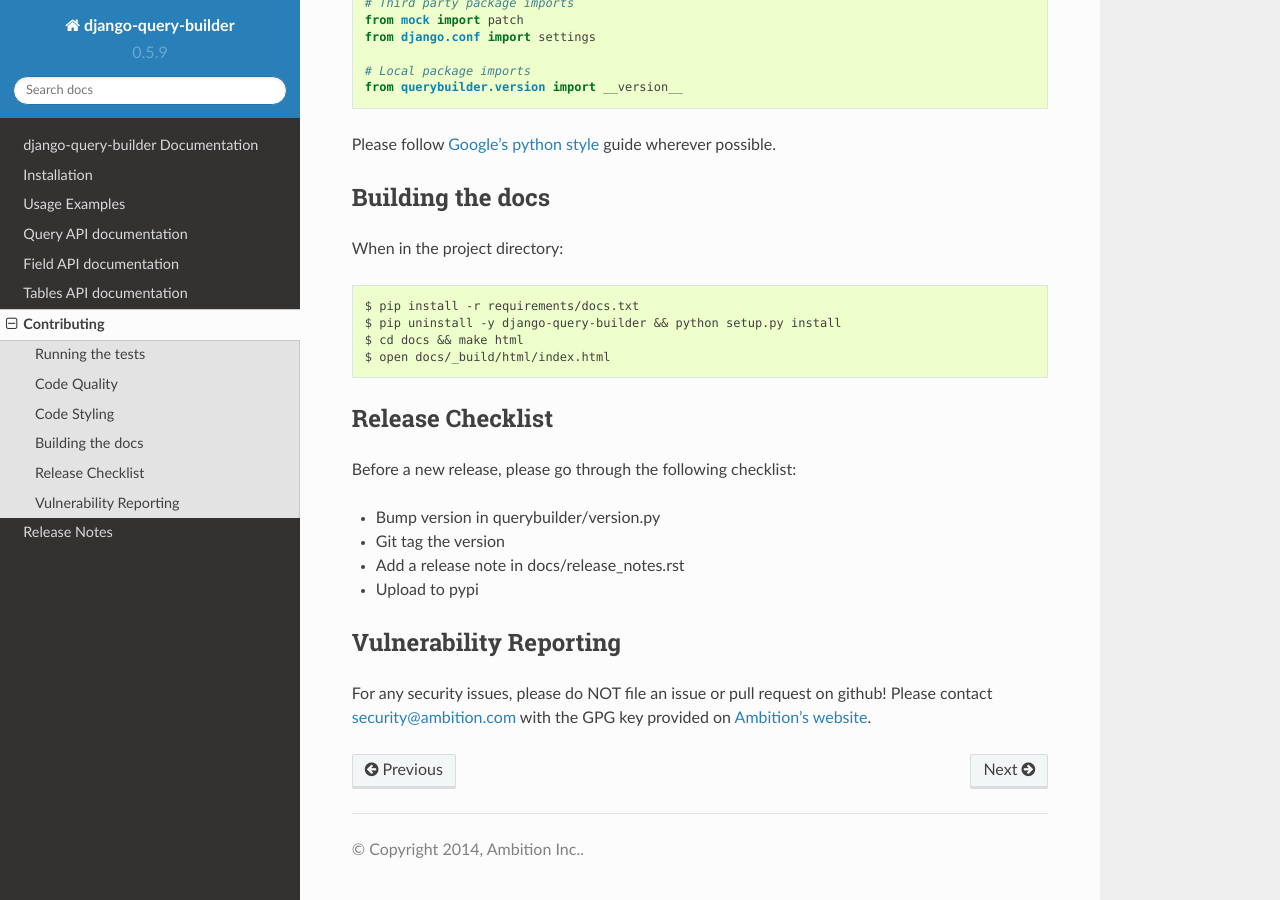
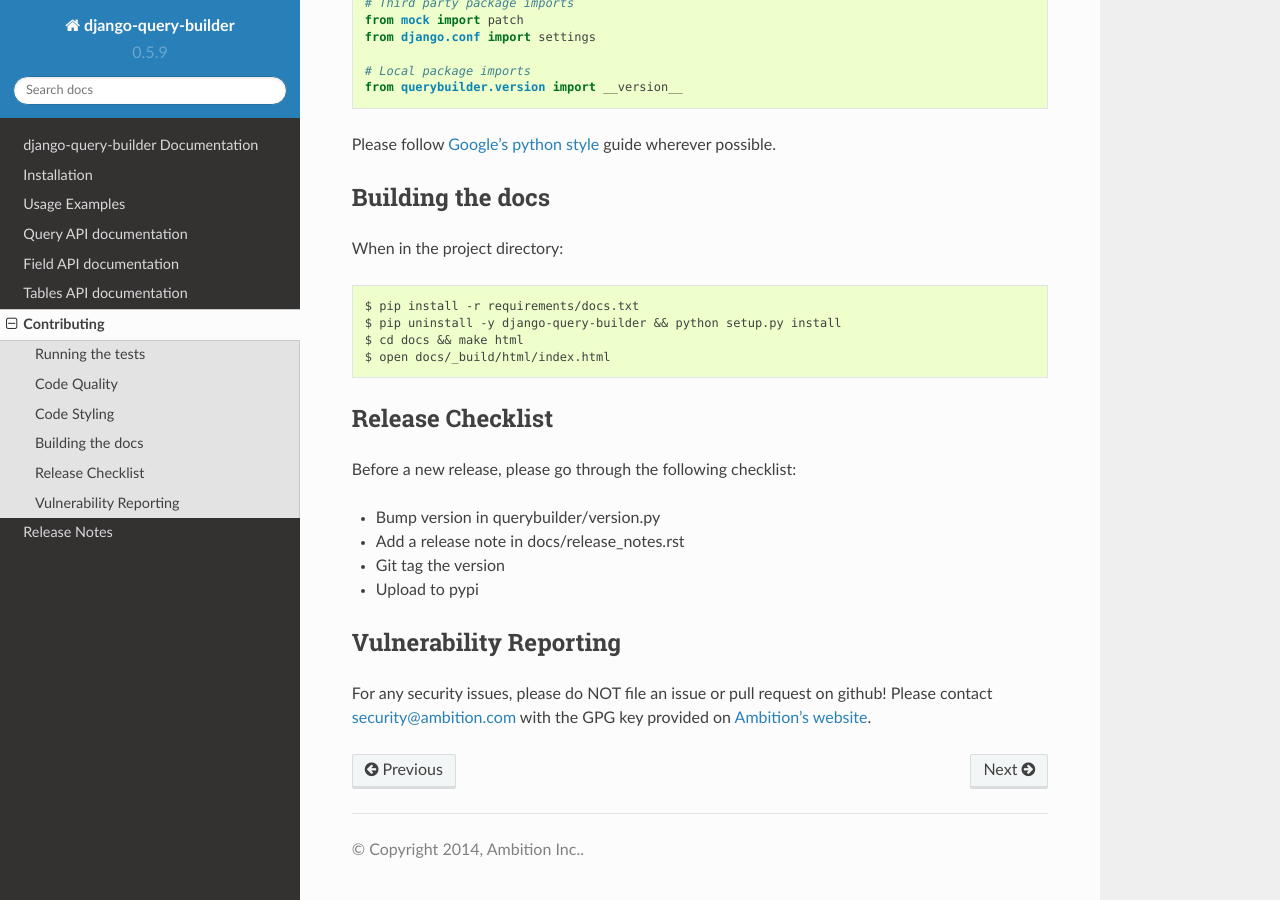
Before and after one commit to ambitioninc/django-query-builder, a Sphinx documentation site: the page built from docs/contributing.rst, in a window 1280 px wide and 900 px high, scrolled down 935 px. Built offline with Sphinx 7.4.7 and the Read the Docs theme 2.0.0, drawn with Linux system fonts in a browser that asks for light colours.

```diff
--- a/docs/contributing.rst
+++ b/docs/contributing.rst
@@ -68,8 +68,8 @@ Release Checklist
 Before a new release, please go through the following checklist:
 
 * Bump version in querybuilder/version.py
+* Add a release note in docs/release_notes.rst
 * Git tag the version
-* Add a release note in docs/release_notes.rst
 * Upload to pypi
 
 Vulnerability Reporting
```
